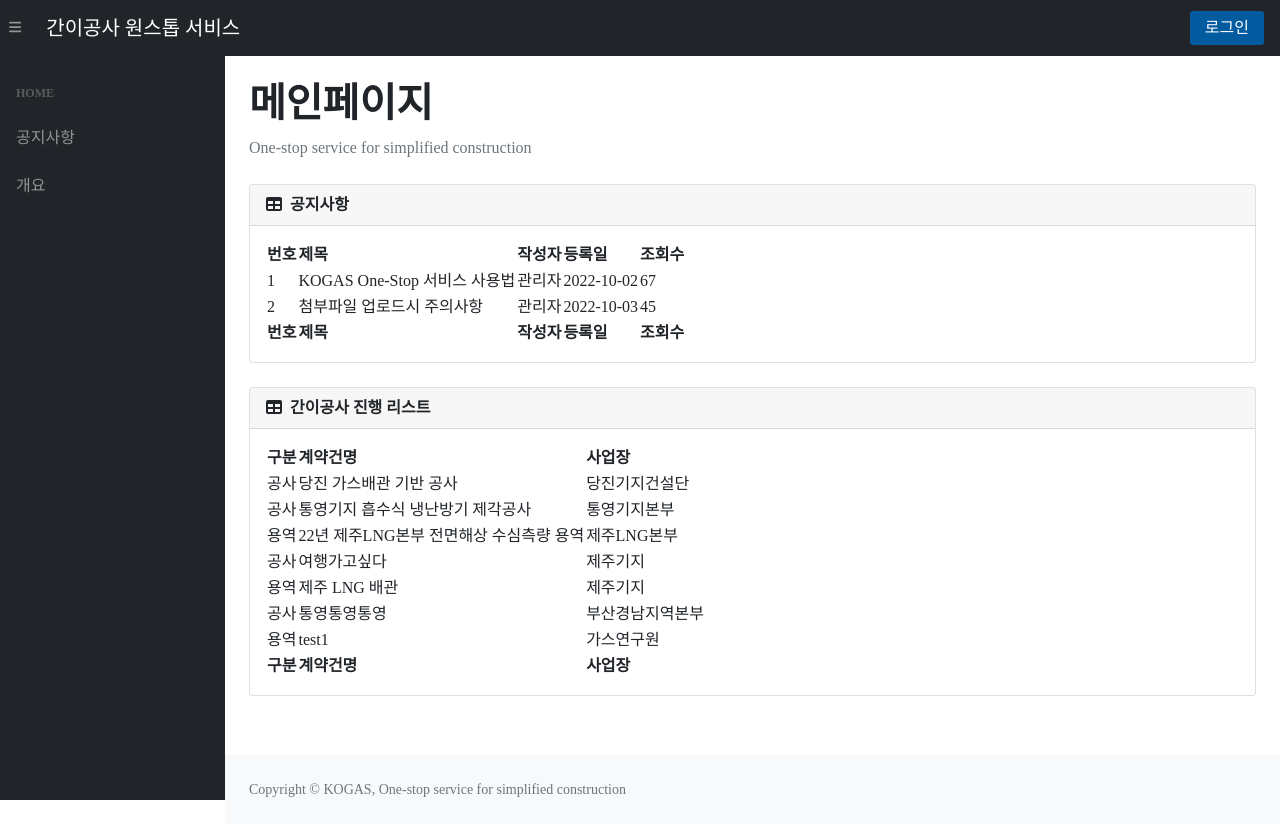
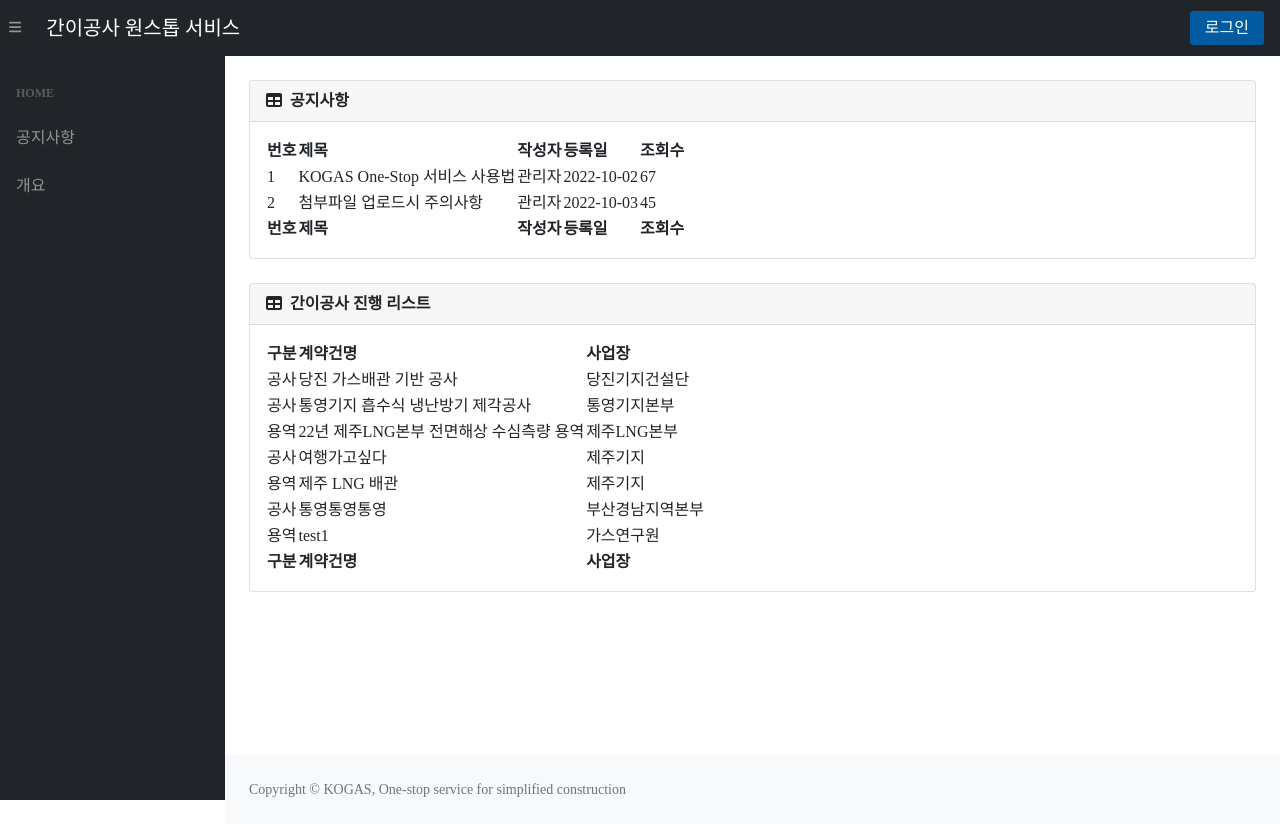
Before and after one commit to goldanghenry/KOGAS_Project, a Flask app: page / in a window 1280 px wide. Run offline with Flask 2, Linux system fonts and the light colour scheme; data comes from the database, SQL or seed files in the repository; both versions use the stored data as it was after the commit; some libraries are stand-ins or nearby versions; some web fonts are replaced.

Commit message:
link 수정

```diff
--- a/app.py
+++ b/app.py
@@ -553,7 +553,7 @@ def login_proc():
             if loginId == rs[1] and loginPw == rs[3]:
                 session['userName'] = loginId
                 session['logFlag'] = True
-                return redirect(url_for("index"))
+                return redirect(url_for("serviceStatus"))
             else:
                 flash("Please check your ID or password")
                 return redirect(url_for("login"))   # 팝업 추가!
--- a/templates/contractInput.html
+++ b/templates/contractInput.html
@@ -39,7 +39,7 @@
             <div class="card-body">
                 <div class="inputBox">
                     <p>계약일</p>
-                    <input name="d1" placeholder="계약일" value="{{c_data[1]}}" required>
+                    <input  type="date"name="d1" placeholder="계약일" value="{{c_data[1]}}" required>
                 </div>
                 <div class="inputBox">
                     <p>공사 시작일</p>
--- a/templates/index.html
+++ b/templates/index.html
@@ -94,10 +94,10 @@
 
                     {% block main %}
                     <!-- 제목 -->
-                    <h1 class="mt-4" style="text-align:left;"><b>메인페이지</b></h1>
+                    <!-- <h1 class="mt-4" style="text-align:left;"><b>메인페이지</b></h1>
                     <ol class="breadcrumb mb-4">
                         <li class="breadcrumb-item active">One-stop service for simplified construction</li>
-                    </ol>
+                    </ol> -->
 
                     <!-- 공지사항 -->
                     <div class="card mb-4">
```
Also changed, not shown: KOGAS.db, static/contract_dir/2022JZ0007/2장실습문제.png (added), static/contract_dir/2022JZ0007/재학증명서.jpg (added), 1 other file.
